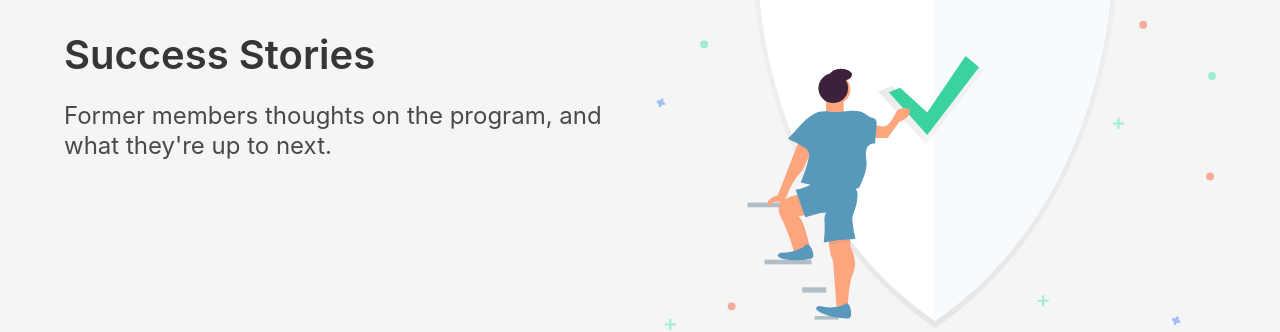
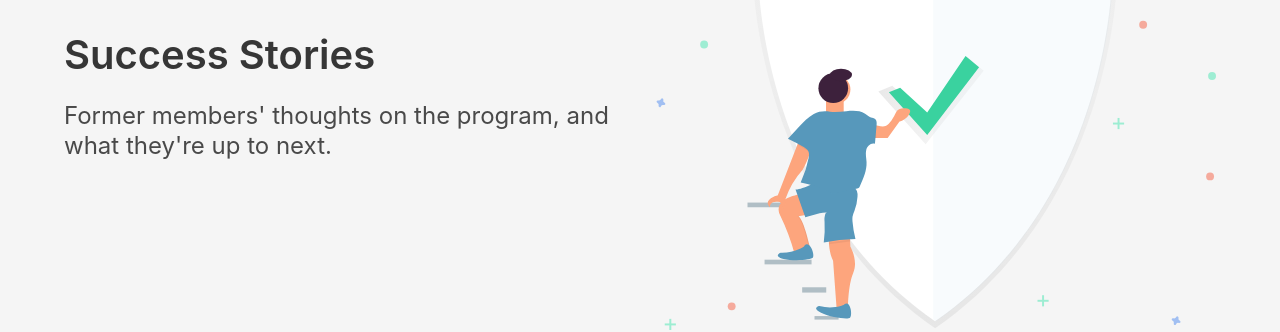
Before and after one commit to cyberdefendersprogram/www-homepage, a Jekyll site: the page built from stories.html, in a window 1280 px wide. Shown: the part 246-578 px from the top of the page. Built offline with Jekyll 4.4.1, drawn with Linux system fonts in a browser that asks for light colours; nearby versions of some CDN libraries.

```diff
--- a/stories.html
+++ b/stories.html
@@ -12,7 +12,7 @@ permalink: /stories
                         Success Stories
                     </h1>
                     <h2 class="subtitle is-4 is-spaced">
-                        Former members thoughts on the program, and what they're up to next.
+                        Former members' thoughts on the program, and what they're up to next.
                     </h2>
                 </div>
                 <div class="column">
```
